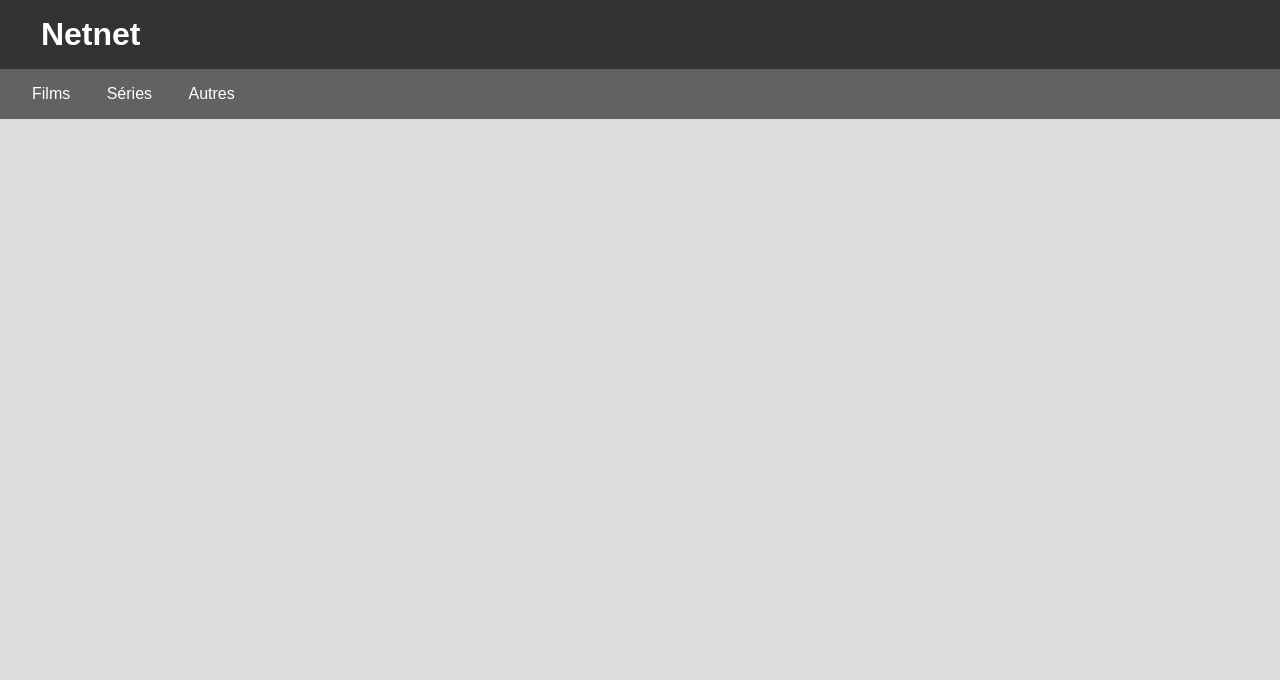
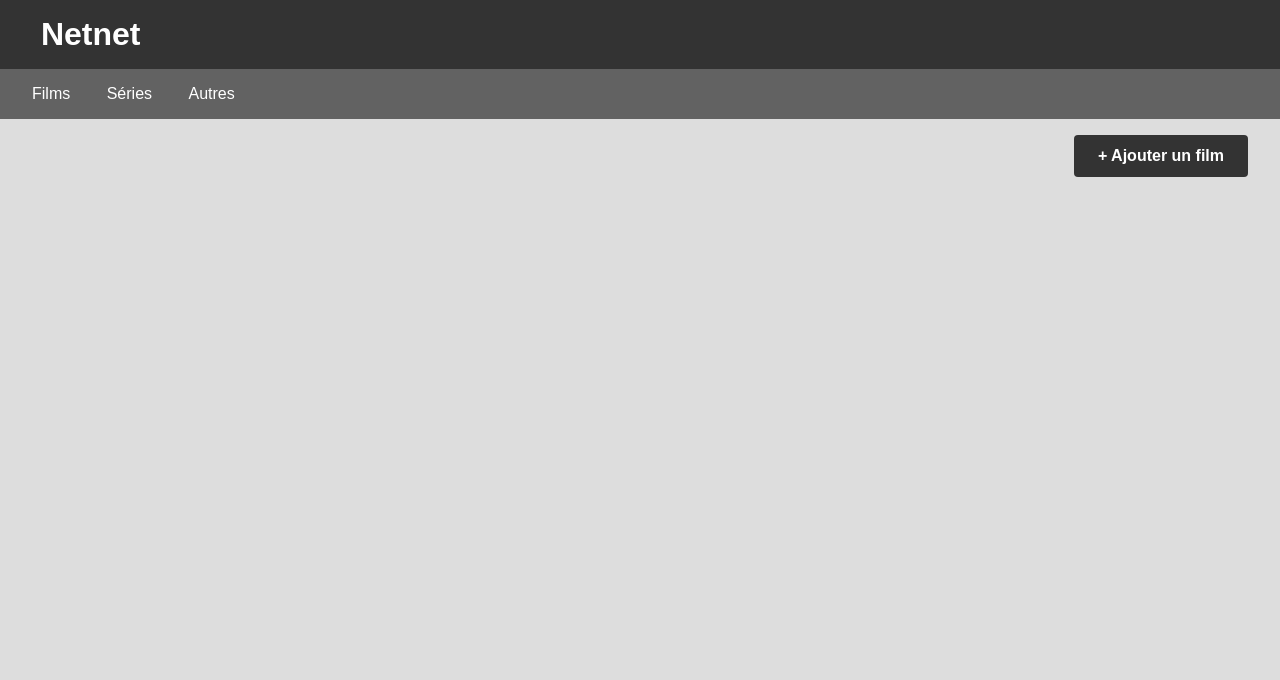
Before and after one commit to RAYWINN43/Projet_DOCKER, a website: page netnet/src/front/home.html in a window 1280 px wide. Shown: the top 680 px of the page. Drawn offline with Linux system fonts and the light colour scheme; no server answers.

Commit message:
Ajout bouton ajout de film

```diff
--- a/netnet/src/front/home.html
+++ b/netnet/src/front/home.html
@@ -10,6 +10,9 @@
 </head>
 <body>
     <div id="header-container"></div>
+    <div class="add-movie-container">
+        <a href="update.html" class="add-movie-btn">+ Ajouter un film</a>
+    </div>
     <main>
 
     </main>
@@ -34,7 +37,7 @@
     <footer>
     </footer>
     <script>
-        // Load header from separate file
+        // Header
         async function loadHeader() {
             try {
                 const response = await fetch('/header.html');
--- a/netnet/src/front/style.css
+++ b/netnet/src/front/style.css
@@ -238,6 +238,27 @@ footer {
 .trailer-btn[type="button"]:hover {
     background-color: #666;
 }
+.add-movie-container {
+    display: flex;
+    justify-content: flex-end;
+    padding: 1rem 2rem;
+    max-width: 1600px;
+    margin: 0 auto;
+    width: 100%;
+}
+.add-movie-btn {
+    background-color: #333;
+    color: white;
+    padding: 0.75rem 1.5rem;
+    border-radius: 4px;
+    text-decoration: none;
+    font-weight: bold;
+    transition: background-color 0.2s;
+    display: inline-block;
+}
+.add-movie-btn:hover {
+    background-color: #555;
+}
 @media (max-width: 768px) {
     .details-container {
         grid-template-columns: 1fr;
```
Also changed, not shown: netnet/src/front/update.html (+24 -9 lines).
